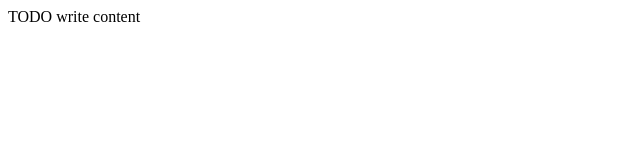
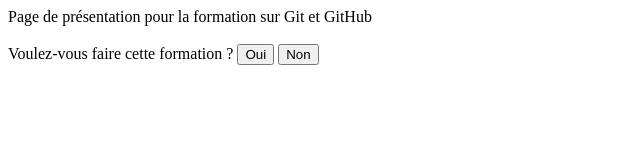
Before and after one commit to mickaelcm/formation_github, a plain HTML site: page FormationGitHub/web/index.html in a window 1280 px wide. Shown: the whole page, without its empty margins (0-640 px from the left). Drawn offline with Linux system fonts and the light colour scheme.

Commit message:
Mise à jour page principale.
Rajout d'un formulaire pour demander à l'utilisateur
s'il souhaite suivre la formation sur Git et GitHub

```diff
--- a/FormationGitHub/web/index.html
+++ b/FormationGitHub/web/index.html
@@ -6,11 +6,17 @@
 -->
 <html>
     <head>
-        <title>TODO supply a title</title>
+        <title>Formation à Git et GitHub</title>
         <meta charset="UTF-8">
         <meta name="viewport" content="width=device-width, initial-scale=1.0">
     </head>
     <body>
-        <div>TODO write content</div>
+        <div>Page de présentation pour la formation sur Git et GitHub</div>
+        <br>
+        <form method="post">
+            Voulez-vous faire cette formation ?
+            <input type="button" id="buttonOui" value="Oui">
+            <input type="button" id="BoutonNon" value="Non">
+        </form>
     </body>
 </html>
```
